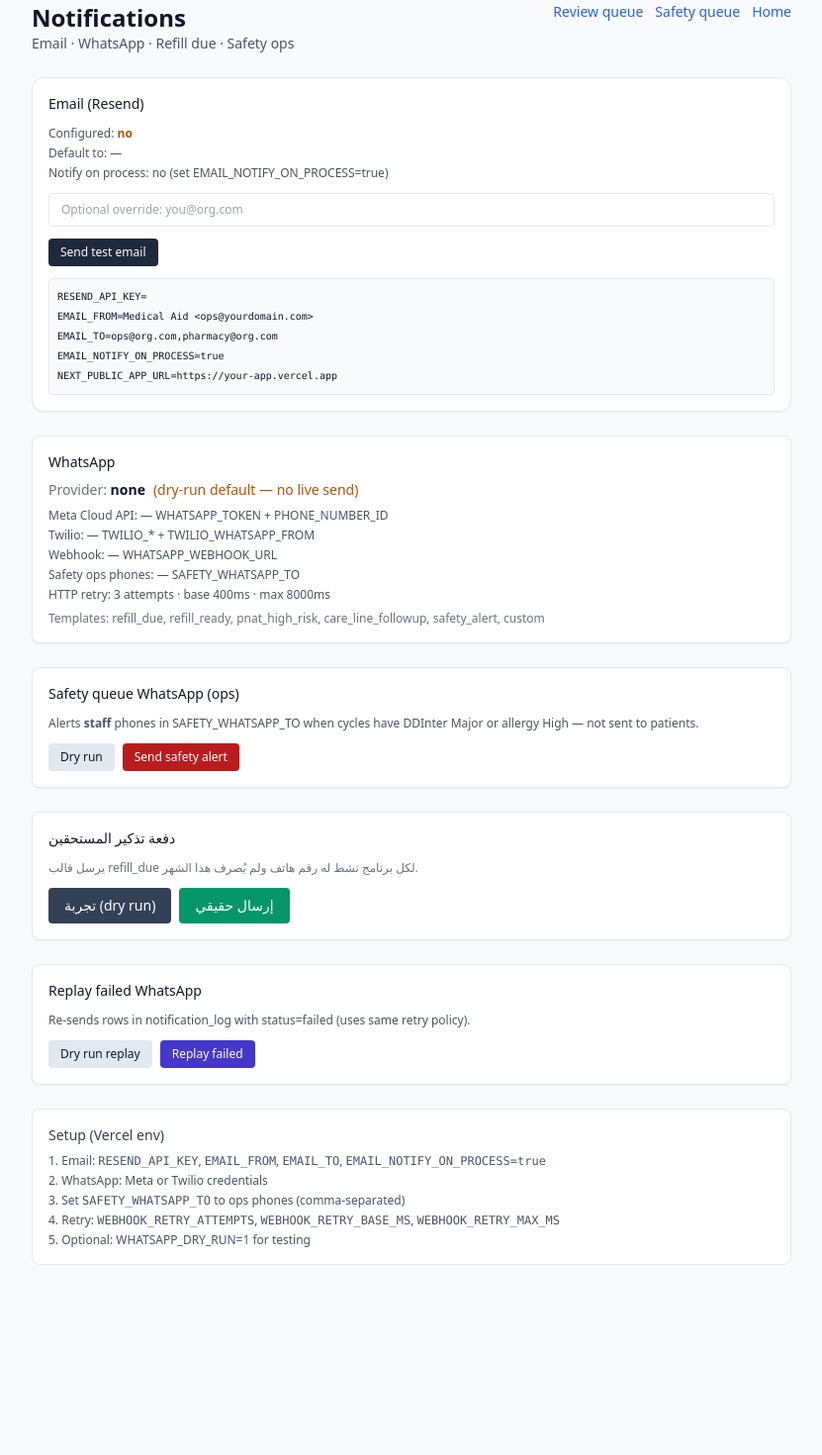
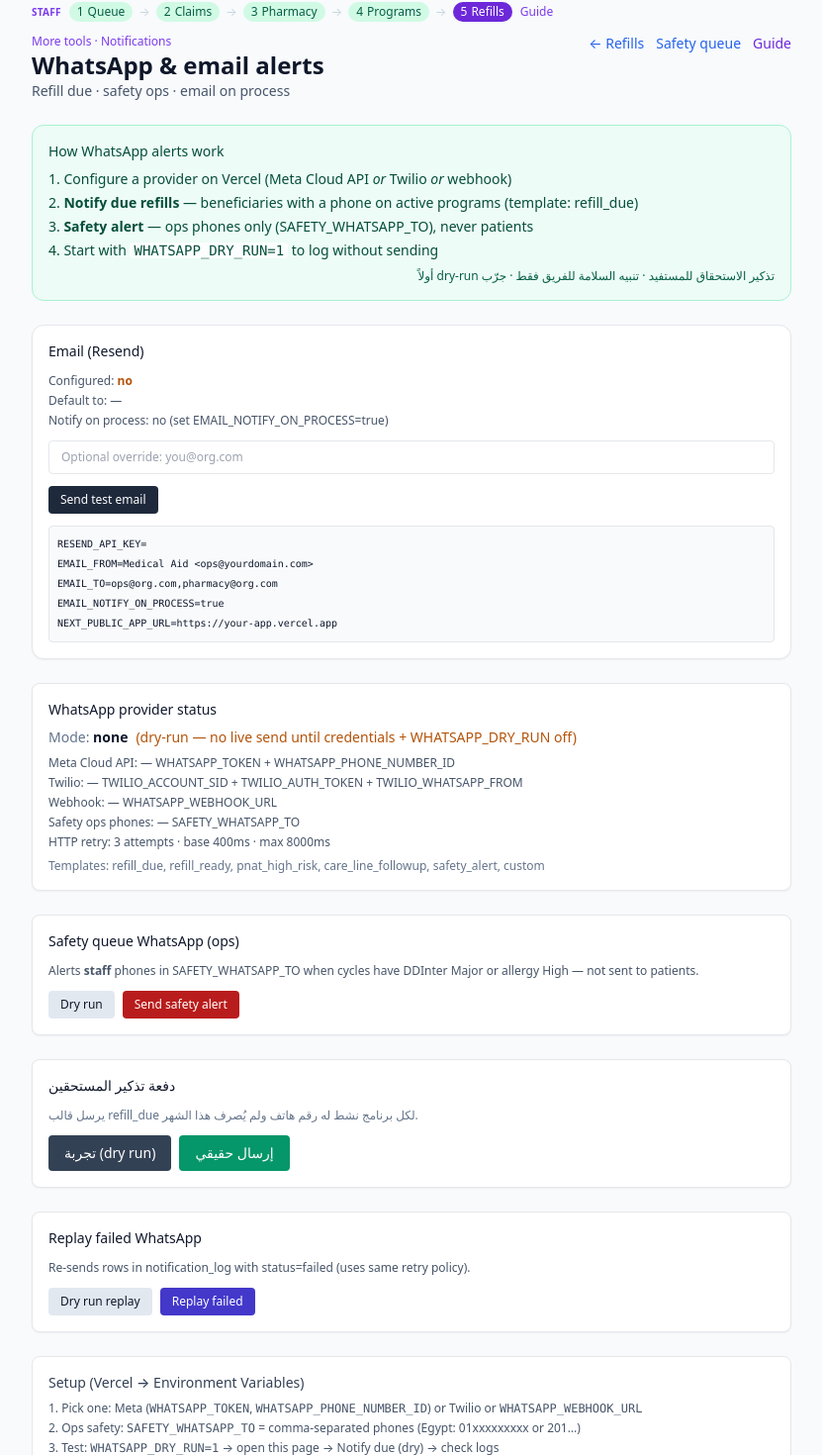
Before and after one commit to ArmaniousESP/medical-aid-automation, a Next.js app: page /notifications in a window 1280 px wide. Shown: the part 159-1629 px from the top of the page at 99% size, without its empty margins (224-1055 px from the left). Before the commit the page ends 1461 px from the top, so only its background shows below. Built offline with nearby package versions, Linux system fonts and the light colour scheme; no server answers.

Commit message:
UX: Notifications page how-to for WhatsApp alerts

```diff
--- a/app/notifications/page.tsx
+++ b/app/notifications/page.tsx
@@ -1,5 +1,6 @@
 import Link from 'next/link';
 import { whatsappConfigStatus } from '@/lib/whatsapp';
+import { FlowSteps } from '../FlowSteps';
 import { NotifyDueButton } from './NotifyDueButton';
 import { SafetyAlertButton } from './SafetyAlertButton';
 import { ReplayFailedButton } from './ReplayFailedButton';
@@ -13,43 +14,88 @@ export default function NotificationsPage() {
   return (
     <main className="min-h-screen bg-slate-50 p-6 text-slate-900">
       <div className="mx-auto max-w-3xl space-y-6">
-        <header className="flex flex-wrap justify-between gap-3">
+        <header className="space-y-3">
+          <FlowSteps current={5} />
+          <div className="flex flex-wrap justify-between gap-3">
             <div>
-            <h1 className="text-2xl font-semibold">Notifications</h1>
+              <p className="text-xs text-violet-600 font-medium">
+                More tools · Notifications
+              </p>
+              <h1 className="text-2xl font-semibold">WhatsApp & email alerts</h1>
               <p className="text-sm text-slate-600">
-              Email · WhatsApp · Refill due · Safety ops
+                Refill due · safety ops · email on process
               </p>
             </div>
             <div className="flex gap-3 text-sm">
-            <Link href="/review" className="text-blue-600 hover:underline">
-              Review queue
+              <Link href="/refills" className="text-blue-600 hover:underline">
+                ← Refills
               </Link>
-            <Link href="/refills/safety" className="text-blue-600 hover:underline">
+              <Link
+                href="/refills/safety"
+                className="text-blue-600 hover:underline"
+              >
                 Safety queue
               </Link>
-            <Link href="/" className="text-blue-600 hover:underline">
-              Home
+              <Link href="/guide#more-tools" className="text-violet-700 hover:underline">
+                Guide
               </Link>
             </div>
+          </div>
         </header>
+
+        <div className="rounded-xl border border-emerald-200 bg-emerald-50/80 p-4 text-sm space-y-2">
+          <p className="font-medium text-emerald-900">How WhatsApp alerts work</p>
+          <ol className="list-decimal list-inside text-xs sm:text-sm text-emerald-900 space-y-1">
+            <li>
+              Configure a provider on Vercel (Meta Cloud API <em>or</em> Twilio{' '}
+              <em>or</em> webhook)
+            </li>
+            <li>
+              <strong>Notify due refills</strong> — beneficiaries with a phone on
+              active programs (template: refill_due)
+            </li>
+            <li>
+              <strong>Safety alert</strong> — ops phones only (SAFETY_WHATSAPP_TO),
+              never patients
+            </li>
+            <li>
+              Start with <code className="bg-white/80 px-1 rounded">WHATSAPP_DRY_RUN=1</code>{' '}
+              to log without sending
+            </li>
+          </ol>
+          <p className="text-xs text-emerald-800" dir="rtl">
+            تذكير الاستحقاق للمستفيد · تنبيه السلامة للفريق فقط · جرّب dry-run أولاً
+          </p>
+        </div>
 
         <EmailPanel />
 
         <div className="rounded-lg border bg-white p-4 shadow-sm space-y-2 text-sm">
-          <p className="font-medium">WhatsApp</p>
+          <p className="font-medium">WhatsApp provider status</p>
           <p>
-            <span className="text-slate-500">Provider: </span>
+            <span className="text-slate-500">Mode: </span>
             <strong>{status.mode}</strong>
             {status.dry_run_default && (
-              <span className="ml-2 text-amber-700">(dry-run default — no live send)</span>
+              <span className="ml-2 text-amber-700">
+                (dry-run — no live send until credentials + WHATSAPP_DRY_RUN off)
+              </span>
             )}
           </p>
           <ul className="text-xs text-slate-600 space-y-1">
-            <li>Meta Cloud API: {status.has_meta ? '✓' : '—'} WHATSAPP_TOKEN + PHONE_NUMBER_ID</li>
-            <li>Twilio: {status.has_twilio ? '✓' : '—'} TWILIO_* + TWILIO_WHATSAPP_FROM</li>
-            <li>Webhook: {status.has_webhook ? '✓' : '—'} WHATSAPP_WEBHOOK_URL</li>
             <li>
-              Safety ops phones: {status.has_safety_to ? '✓' : '—'} SAFETY_WHATSAPP_TO
+              Meta Cloud API: {status.has_meta ? '✓' : '—'} WHATSAPP_TOKEN +
+              WHATSAPP_PHONE_NUMBER_ID
+            </li>
+            <li>
+              Twilio: {status.has_twilio ? '✓' : '—'} TWILIO_ACCOUNT_SID +
+              TWILIO_AUTH_TOKEN + TWILIO_WHATSAPP_FROM
+            </li>
+            <li>
+              Webhook: {status.has_webhook ? '✓' : '—'} WHATSAPP_WEBHOOK_URL
+            </li>
+            <li>
+              Safety ops phones: {status.has_safety_to ? '✓' : '—'}{' '}
+              SAFETY_WHATSAPP_TO
             </li>
             {status.retry && (
               <li>
@@ -70,22 +116,36 @@ export default function NotificationsPage() {
         <ReplayFailedButton />
 
         <div className="rounded-lg border bg-white p-4 text-sm text-slate-700 space-y-2">
-          <p className="font-medium">Setup (Vercel env)</p>
+          <p className="font-medium">Setup (Vercel → Environment Variables)</p>
           <ol className="list-decimal list-inside text-xs space-y-1 text-slate-600">
             <li>
-              Email: <code>RESEND_API_KEY</code>, <code>EMAIL_FROM</code>, <code>EMAIL_TO</code>,{' '}
-              <code>EMAIL_NOTIFY_ON_PROCESS=true</code>
-            </li>
-            <li>WhatsApp: Meta or Twilio credentials</li>
-            <li>
-              Set <code>SAFETY_WHATSAPP_TO</code> to ops phones (comma-separated)
+              Pick one: Meta (<code>WHATSAPP_TOKEN</code>,{' '}
+              <code>WHATSAPP_PHONE_NUMBER_ID</code>) or Twilio or{' '}
+              <code>WHATSAPP_WEBHOOK_URL</code>
             </li>
             <li>
-              Retry: <code>WEBHOOK_RETRY_ATTEMPTS</code>,{' '}
-              <code>WEBHOOK_RETRY_BASE_MS</code>, <code>WEBHOOK_RETRY_MAX_MS</code>
+              Ops safety: <code>SAFETY_WHATSAPP_TO</code> = comma-separated phones
+              (Egypt: 01xxxxxxxxx or 201…)
             </li>
-            <li>Optional: WHATSAPP_DRY_RUN=1 for testing</li>
+            <li>
+              Test: <code>WHATSAPP_DRY_RUN=1</code> → open this page → Notify due
+              (dry) → check logs
+            </li>
+            <li>
+              Live: remove dry-run · redeploy · run Notify due or Safety alert
+            </li>
+            <li>
+              Cron: <code>/api/cron/whatsapp-due</code> and{' '}
+              <code>/api/cron/safety-whatsapp</code> (see GitHub workflows)
+            </li>
+            <li>
+              Email (optional): <code>RESEND_API_KEY</code>, <code>EMAIL_FROM</code>,{' '}
+              <code>EMAIL_TO</code>
+            </li>
           </ol>
+          <p className="text-xs text-slate-500">
+            Full notes: docs/whatsapp-setup.md in the repo
+          </p>
         </div>
       </div>
     </main>
```
Lines whose indentation alone changed are shown as unchanged.
